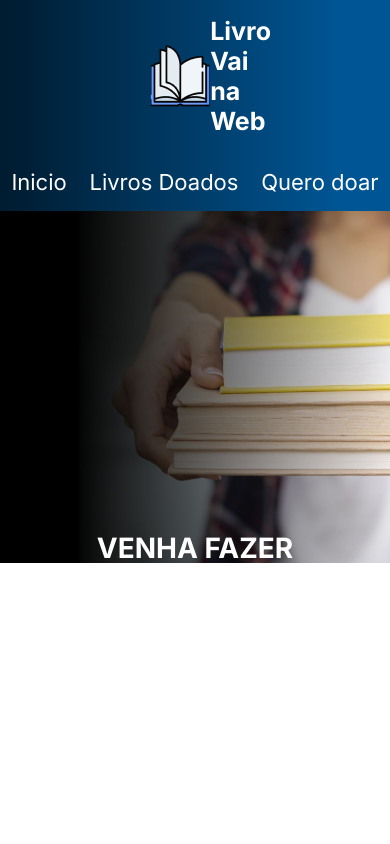
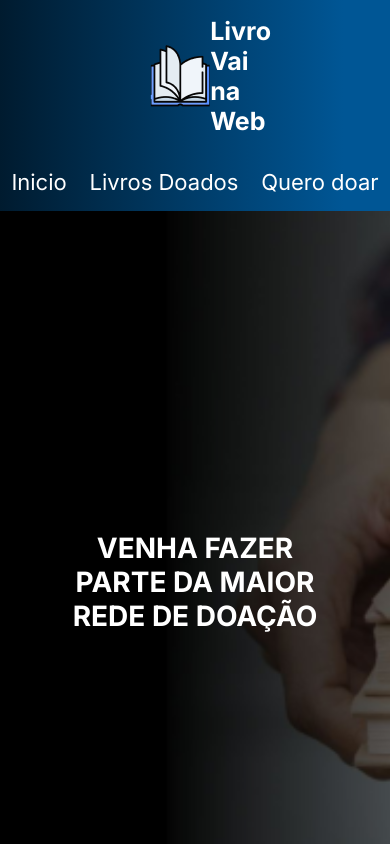
Before and after one commit to diegoantoniodeoliveira/projeto_livros, a React (Vite) app: page / in a window 390 px wide. Shown: the top 844 px of the page. Built offline with nearby package versions, Linux system fonts and the light colour scheme.

Commit message:
ultima revisao

```diff
--- a/src/Pages/Inicio/Inicio.jsx
+++ b/src/Pages/Inicio/Inicio.jsx
@@ -7,7 +7,6 @@ import card_transform from "../../assets/card_transform.png"
 export default function Inicio(){
     return(
         <main>
-            <section>
             <section className={S.banner}>
                 <h2>VENHA FAZER PARTE DA MAIOR REDE DE DOAÇÃO</h2>
             </section>
@@ -28,14 +27,12 @@ export default function Inicio(){
                     <img src={card_transform} alt="desenho de 6 pessoas com uma mao em cima" />
                     <p>Fornece conhecimento e inspiração, permitindo que indivíduos transformem suas vidas.</p>
                 </article>
-
                 <article>
                     <img src={card_balance} alt="desenho de  uma balança" />
                     <p>Garante que todos, independentemente de sua condição, tenham oportunidades de aprendizado.</p>
                 </article>
                 </section>
             </section>
-            </section>
          </main>
     )
 }
--- a/src/Pages/Inicio/inicio.module.scss
+++ b/src/Pages/Inicio/inicio.module.scss
@@ -1,7 +1,7 @@
 .banner{
     background-image: url("../../assets/books.png");
     background-repeat: no-repeat;
-    background-size: contain;
+    background-size: cover;
     height: 88vh;
     align-items: center;
     display: flex;
@@ -62,7 +62,7 @@
 
 @media (max-width: 760px) {
     .banner{
-        background-image: url(../../assets/banner_menor.png);
+        background-image: url("../../assets/banner_menor.png");
         justify-content: center;
         h2{
             width: 70%;
--- a/src/components/Footer/footer.jsx
+++ b/src/components/Footer/footer.jsx
@@ -12,11 +12,11 @@ export default function footer (){
            <section className={S.boxSocial}>
             <h3>4002-8922</h3>
                 <nav>
-                    <a href=""> <img src={re_fb} alt="" /></a>
-                    <a href=""> <img src={re_ins} alt="" /></a>
-                    <a href=""> <img src={re_ld} alt="" /></a>
-                    <a href=""> <img src={re_tw} alt="" /></a>
-                    <a href=""> <img src={re_yt} alt="" /></a>
+                    <a href=""> <img src={re_fb} alt="icone logo facebook" /></a>
+                    <a href=""> <img src={re_ins} alt="icone logo instagram" /></a>
+                    <a href=""> <img src={re_ld} alt="icone logo linkedin" /></a>
+                    <a href=""> <img src={re_tw} alt="icone logo twitter" /></a>
+                    <a href=""> <img src={re_yt} alt="icone logo youtube" /></a>
                 </nav>
             </section>
             <section className={S.boxTexto}>
--- a/src/components/Header/header.jsx
+++ b/src/components/Header/header.jsx
@@ -24,7 +24,7 @@ export default function header (){
             </nav>
             <div className={S.boxSearch}>
                 <input className={S.boxInput} type="text"  placeholder="o que você procura" />
-                <img src={busca} alt=" " />
+                <img src={busca} alt="icone busca"/>
             </div>
         </header>
         <Routes>
--- a/src/components/Header/header.module.scss
+++ b/src/components/Header/header.module.scss
@@ -25,6 +25,7 @@ header{
         display: flex;
         align-items: center;
         justify-content: space-between;
+        font-size: 20px;
         a{
             color: white;
         }
```
Also changed, not shown: src/Pages/Doados/doados.module.scss (+3 -4 lines). Lines whose indentation alone changed are shown as unchanged.
